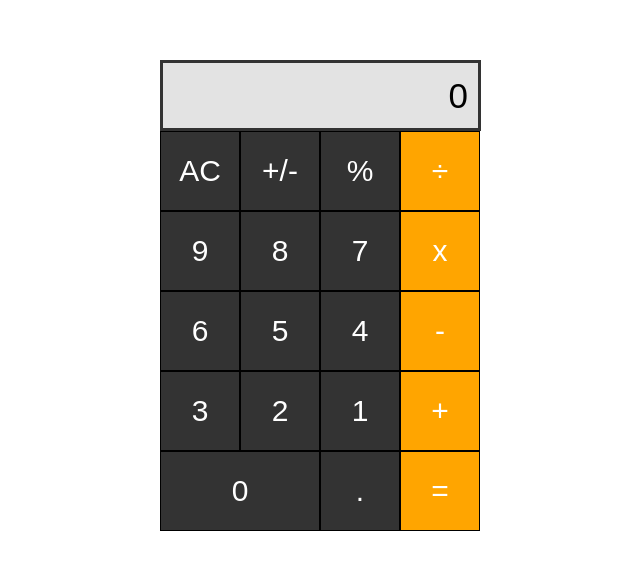
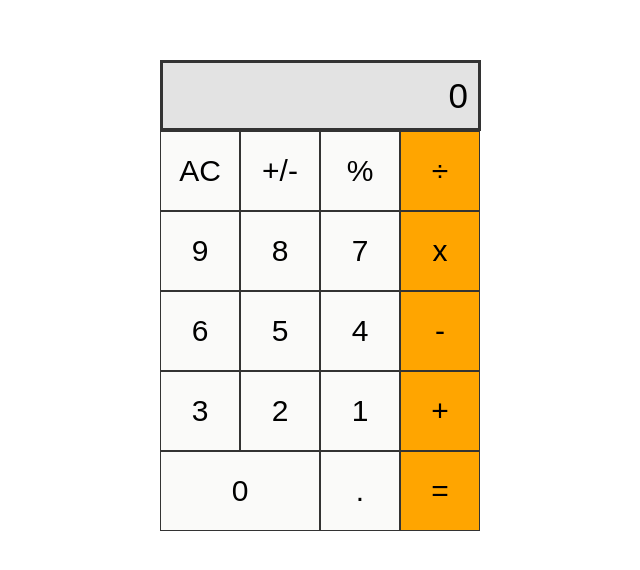
Before and after one commit to Obote/math-magician, a React (Create React App) app: page / in a window 1280 px wide. Shown: the top 570 px of the page, without its empty margins (320-960 px from the left). Built offline with nearby package versions, Linux system fonts and the light colour scheme.

Commit message:
modify button color

```diff
--- a/src/component/Calculator.css
+++ b/src/component/Calculator.css
@@ -14,12 +14,12 @@
 }
 
 .button {
-  background: #333;
+  background: rgb(250, 250, 249);
   height: 80px;
   width: 80px;
-  color: white;
+  color: black;
   font-size: 30px;
-  border: 1px solid black;
+  border: 1px solid #333;
   float: left;
 }
 
```
